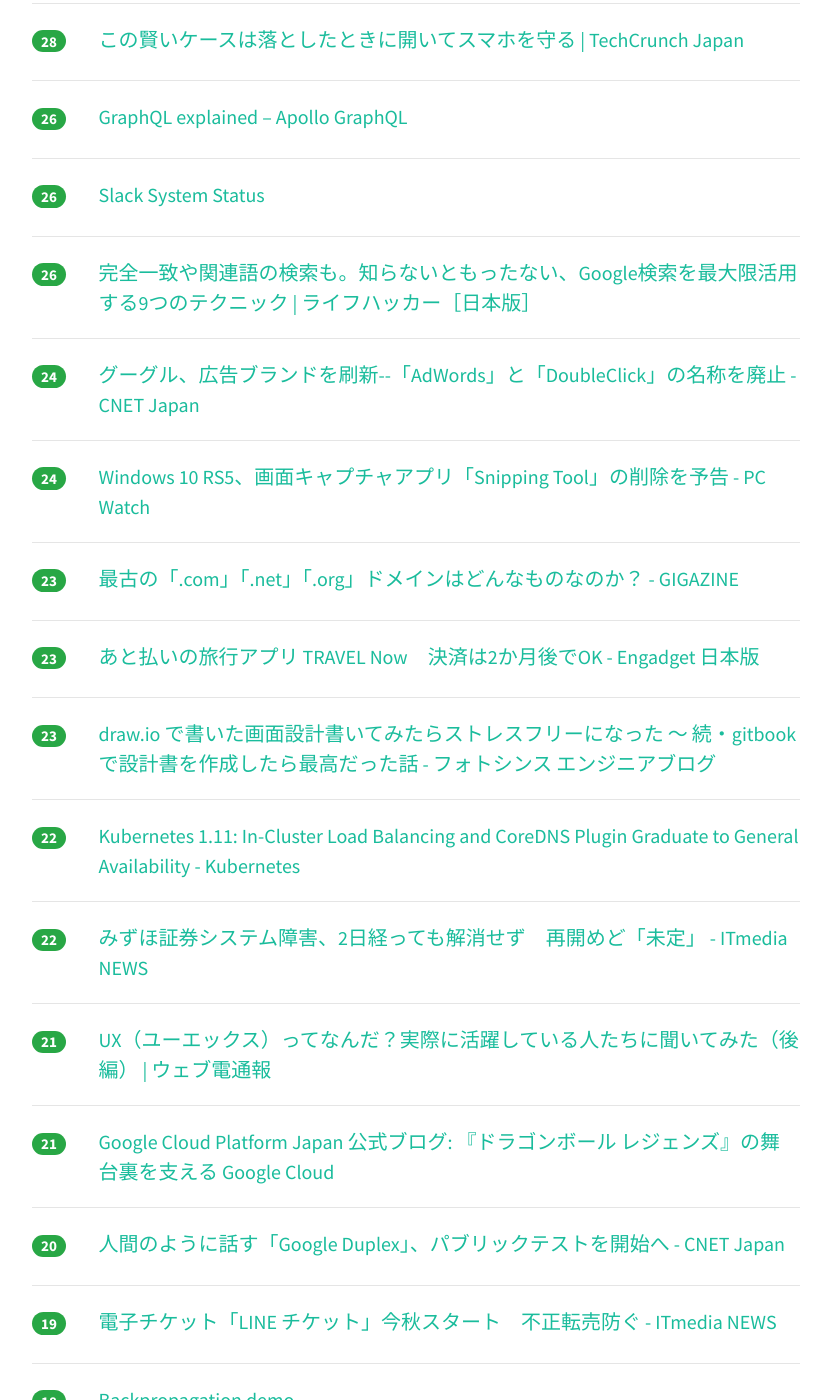
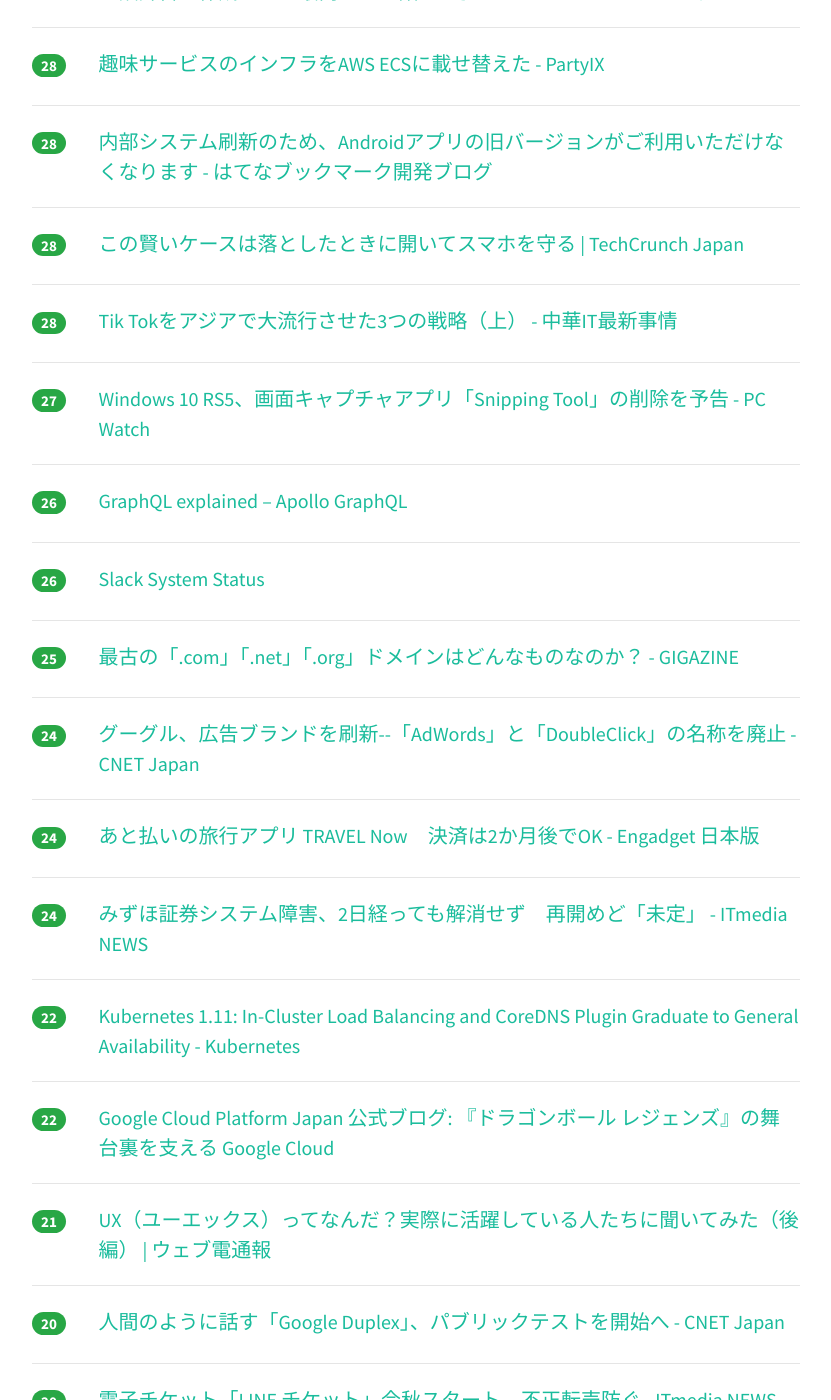
Before and after one commit to yatta47/hatena-matome-site, a Jekyll site: the page built from _posts/2018-06-28-hatena.md, in a window 1280 px wide and 1400 px high, scrolled down 3212 px. Shown: the whole window, without its empty margins (224-1055 px from the left). Built offline with Jekyll 4.4.1, drawn with Linux system fonts in a browser that asks for light colours; nearby versions of some CDN libraries; some of the changed text lies outside the part shown.

Commit message:
Updated 2018-06-28

```diff
--- a/_posts/2018-06-28-hatena.md
+++ b/_posts/2018-06-28-hatena.md
@@ -1,49 +1,54 @@
 ---
 layout: post
 title:  "2018-06-28 はてぶIT"
-date:   2018-06-28 20:02:09
+date:   2018-06-28 21:02:24
 tags: [it-hotentry]
 ---
-70 件のデータあり
+73 件のデータあり
 
 <hr><div class="row">
-<div class="col-1"><span class="badge badge-pill badge-success h2">482</span></div>
+<div class="col-1"><span class="badge badge-pill badge-success h2">511</span></div>
 <div class="col-11"><a href='https://www.watto.nagoya/entry/2018/06/28/003000' target='_blank'>Excelで絶対参照を使って九九の表を作れと言われたら - しいたげられたしいたけ</a></div>
 </div>
 <hr>
 <div class="row">
-<div class="col-1"><span class="badge badge-pill badge-success h2">190</span></div>
+<div class="col-1"><span class="badge badge-pill badge-success h2">212</span></div>
 <div class="col-11"><a href='https://coliss.com/articles/build-websites/operation/css/high-quality-web-icons-boxicons.html' target='_blank'>こいつ動くぞ！商用利用無料、シンプルにデザインされたフォントもSVGも揃ったフリーのアイコン素材 -Box Icons | コリス</a></div>
 </div>
 <hr>
 <div class="row">
-<div class="col-1"><span class="badge badge-pill badge-success h2">183</span></div>
+<div class="col-1"><span class="badge badge-pill badge-success h2">207</span></div>
 <div class="col-11"><a href='https://gfx.hatenablog.com/entry/2018/06/28/100103' target='_blank'>DX: Developer Experience （開発体験）は重要だ - Islands in the byte stream</a></div>
 </div>
 <hr>
 <div class="row">
-<div class="col-1"><span class="badge badge-pill badge-success h2">174</span></div>
+<div class="col-1"><span class="badge badge-pill badge-success h2">179</span></div>
 <div class="col-11"><a href='http://blog.cybozu.io/entry/2018/06/28/080000' target='_blank'>ファイルシステムサイズの拡張時にデータベースアクセスがスローダウンする問題の解決 - Cybozu Inside Out | サイボウズエンジニアのブログ</a></div>
 </div>
 <hr>
 <div class="row">
-<div class="col-1"><span class="badge badge-pill badge-success h2">161</span></div>
+<div class="col-1"><span class="badge badge-pill badge-success h2">176</span></div>
 <div class="col-11"><a href='https://geek-out.jp/column/entry/2018/06/28/110000' target='_blank'>フルタイムのコミッターとして企業に属しながらオープンソースのプログラミング言語を開発するということ - GeekOut</a></div>
 </div>
 <hr>
 <div class="row">
-<div class="col-1"><span class="badge badge-pill badge-success h2">124</span></div>
+<div class="col-1"><span class="badge badge-pill badge-success h2">129</span></div>
 <div class="col-11"><a href='https://japan.cnet.com/article/35121533/' target='_blank'>「ニコニコ動画」は新体制で本当に変わるのか--栗田代表に独占インタビュー - CNET Japan</a></div>
 </div>
 <hr>
 <div class="row">
-<div class="col-1"><span class="badge badge-pill badge-success h2">106</span></div>
+<div class="col-1"><span class="badge badge-pill badge-success h2">113</span></div>
 <div class="col-11"><a href='https://travel.app/' target='_blank'>TRAVEL Now（トラベルナウ）｜思い立ったら すぐトラベル</a></div>
 </div>
 <hr>
 <div class="row">
 <div class="col-1"><span class="badge badge-pill badge-success h2">104</span></div>
 <div class="col-11"><a href='https://av.watch.impress.co.jp/docs/news/1129733.html' target='_blank'>約1.5万円でLDAC対応の超小型プレーヤー「M0」。Bluetooth送受信やUSB入出力も - AV Watch</a></div>
+</div>
+<hr>
+<div class="row">
+<div class="col-1"><span class="badge badge-pill badge-success h2">98</span></div>
+<div class="col-11"><a href='http://www.itmedia.co.jp/news/articles/1806/28/news082.html' target='_blank'>「ASIMO開発終了」報道　ホンダ「ヒューマノイドロボの開発は続ける」 - ITmedia NEWS</a></div>
 </div>
 <hr>
 <div class="row">
@@ -57,18 +62,18 @@ tags: [it-hotentry]
 </div>
 <hr>
 <div class="row">
-<div class="col-1"><span class="badge badge-pill badge-success h2">86</span></div>
-<div class="col-11"><a href='http://www.itmedia.co.jp/news/articles/1806/28/news082.html' target='_blank'>「ASIMO開発終了」報道　ホンダ「ヒューマノイドロボの開発は続ける」 - ITmedia NEWS</a></div>
-</div>
-<hr>
-<div class="row">
 <div class="col-1"><span class="badge badge-pill badge-success h2">82</span></div>
 <div class="col-11"><a href='https://newsdigest.jp/1957' target='_blank'>【速報】Slack 全世界でシステム障害 | NewsDigest</a></div>
 </div>
 <hr>
 <div class="row">
-<div class="col-1"><span class="badge badge-pill badge-success h2">69</span></div>
+<div class="col-1"><span class="badge badge-pill badge-success h2">70</span></div>
 <div class="col-11"><a href='https://japanese.engadget.com/2018/06/27/asimo/' target='_blank'>ホンダ、ヒト型ロボット「ASIMO」開発終了との報。技術は転けないバイクや介護支援外骨格などに応用へ - Engadget 日本版</a></div>
+</div>
+<hr>
+<div class="row">
+<div class="col-1"><span class="badge badge-pill badge-success h2">65</span></div>
+<div class="col-11"><a href='https://www.fukulow.info/ipadblog-matome/' target='_blank'>【図解】10.5インチiPad Proだけでブログを更新する全過程まとめ。 | DRESS CODE.（ドレスコード） -メンズファッションブログ-</a></div>
 </div>
 <hr>
 <div class="row">
@@ -77,8 +82,13 @@ tags: [it-hotentry]
 </div>
 <hr>
 <div class="row">
-<div class="col-1"><span class="badge badge-pill badge-success h2">62</span></div>
-<div class="col-11"><a href='https://www.fukulow.info/ipadblog-matome/' target='_blank'>【図解】10.5インチiPad Proだけでブログを更新する全過程まとめ。 | DRESS CODE.（ドレスコード） -メンズファッションブログ-</a></div>
+<div class="col-1"><span class="badge badge-pill badge-success h2">64</span></div>
+<div class="col-11"><a href='https://www.makuake.com/project/code-coffee/' target='_blank'>プログラム言語のコーヒー「CODE COFFEE」 | クラウドファンディング - Makuake（マクアケ）</a></div>
+</div>
+<hr>
+<div class="row">
+<div class="col-1"><span class="badge badge-pill badge-success h2">54</span></div>
+<div class="col-11"><a href='https://blog.kibe.la/entry/2018/06/28/114716' target='_blank'>採用やってます！（We're Hiring!） - Kibela Blog</a></div>
 </div>
 <hr>
 <div class="row">
@@ -87,18 +97,13 @@ tags: [it-hotentry]
 </div>
 <hr>
 <div class="row">
-<div class="col-1"><span class="badge badge-pill badge-success h2">47</span></div>
-<div class="col-11"><a href='https://www.makuake.com/project/code-coffee/' target='_blank'>プログラム言語のコーヒー「CODE COFFEE」 | クラウドファンディング - Makuake（マクアケ）</a></div>
+<div class="col-1"><span class="badge badge-pill badge-success h2">44</span></div>
+<div class="col-11"><a href='https://qiita.com/Yatima/items/cb1962fb09f827957981' target='_blank'>「Firebaseの脆弱性で1億件超漏洩」の真相とは？ #Firebase #FJUG</a></div>
 </div>
 <hr>
 <div class="row">
-<div class="col-1"><span class="badge badge-pill badge-success h2">45</span></div>
-<div class="col-11"><a href='https://blog.kibe.la/entry/2018/06/28/114716' target='_blank'>採用やってます！（We're Hiring!） - Kibela Blog</a></div>
-</div>
-<hr>
-<div class="row">
-<div class="col-1"><span class="badge badge-pill badge-success h2">43</span></div>
-<div class="col-11"><a href='https://qiita.com/Yatima/items/cb1962fb09f827957981' target='_blank'>「Firebaseの脆弱性で1億件超漏洩」の真相とは？ #Firebase #FJUG</a></div>
+<div class="col-1"><span class="badge badge-pill badge-success h2">37</span></div>
+<div class="col-11"><a href='http://iga-ninja.hatenablog.com/entry/2018/06/28/091412' target='_blank'>2018年なぜ私達はコンテナ/Dockerを使うのか - 続 カッコの付け方</a></div>
 </div>
 <hr>
 <div class="row">
@@ -107,18 +112,18 @@ tags: [it-hotentry]
 </div>
 <hr>
 <div class="row">
-<div class="col-1"><span class="badge badge-pill badge-success h2">34</span></div>
-<div class="col-11"><a href='http://nlab.itmedia.co.jp/nl/articles/1806/27/news131.html' target='_blank'>麻雀の点数計算を自動でしてくれるアプリ「麻雀カメラ」登場　アガった手牌にスマホをかざすだけ - ねとらぼ</a></div>
+<div class="col-1"><span class="badge badge-pill badge-success h2">35</span></div>
+<div class="col-11"><a href='https://logmi.jp/297069' target='_blank'>“人の時間を奪わないコミュニケーション”を目指すべき　情報過多時代のビジネスをアップデートする方法 - ログミー</a></div>
+</div>
+<hr>
+<div class="row">
+<div class="col-1"><span class="badge badge-pill badge-success h2">35</span></div>
+<div class="col-11"><a href='https://qiita.com/tailix/items/fe3804e7a58978741d56' target='_blank'>Docker + Node.js のデバッグ Visual Studio Code編</a></div>
 </div>
 <hr>
 <div class="row">
 <div class="col-1"><span class="badge badge-pill badge-success h2">34</span></div>
-<div class="col-11"><a href='https://logmi.jp/297069' target='_blank'>“人の時間を奪わないコミュニケーション”を目指すべき　情報過多時代のビジネスをアップデートする方法 - ログミー</a></div>
-</div>
-<hr>
-<div class="row">
-<div class="col-1"><span class="badge badge-pill badge-success h2">33</span></div>
-<div class="col-11"><a href='https://qiita.com/tailix/items/fe3804e7a58978741d56' target='_blank'>Docker + Node.js のデバッグ Visual Studio Code編</a></div>
+<div class="col-11"><a href='http://nlab.itmedia.co.jp/nl/articles/1806/27/news131.html' target='_blank'>麻雀の点数計算を自動でしてくれるアプリ「麻雀カメラ」登場　アガった手牌にスマホをかざすだけ - ねとらぼ</a></div>
 </div>
 <hr>
 <div class="row">
@@ -137,13 +142,18 @@ tags: [it-hotentry]
 </div>
 <hr>
 <div class="row">
+<div class="col-1"><span class="badge badge-pill badge-success h2">31</span></div>
+<div class="col-11"><a href='https://www.lifehacker.jp/2018/06/the-tiny-essential-google-tricks-for-way-better-search.html' target='_blank'>完全一致や関連語の検索も。知らないともったない、Google検索を最大限活用する9つのテクニック | ライフハッカー［日本版］</a></div>
+</div>
+<hr>
+<div class="row">
 <div class="col-1"><span class="badge badge-pill badge-success h2">30</span></div>
 <div class="col-11"><a href='https://tech.starttoday-tech.com/entry/openapi2ruby' target='_blank'>OpenAPIのschema定義からRubyのクラスを生成するgem「openapi2ruby」をつくりました - Start Today Technologies TECH BLOG</a></div>
 </div>
 <hr>
 <div class="row">
 <div class="col-1"><span class="badge badge-pill badge-success h2">30</span></div>
-<div class="col-11"><a href='http://iga-ninja.hatenablog.com/entry/2018/06/28/091412' target='_blank'>2018年なぜ私達はコンテナ/Dockerを使うのか - 続 カッコの付け方</a></div>
+<div class="col-11"><a href='http://akerun.hateblo.jp/entry/2018/06/28/144947' target='_blank'>draw.io で書いた画面設計書いてみたらストレスフリーになった 〜 続・gitbookで設計書を作成したら最高だった話 - フォトシンス エンジニアブログ</a></div>
 </div>
 <hr>
 <div class="row">
@@ -162,6 +172,16 @@ tags: [it-hotentry]
 </div>
 <hr>
 <div class="row">
+<div class="col-1"><span class="badge badge-pill badge-success h2">28</span></div>
+<div class="col-11"><a href='http://tamakino.hatenablog.com/entry/2018/06/28/080000' target='_blank'>Tik Tokをアジアで大流行させた3つの戦略（上） - 中華IT最新事情</a></div>
+</div>
+<hr>
+<div class="row">
+<div class="col-1"><span class="badge badge-pill badge-success h2">27</span></div>
+<div class="col-11"><a href='https://pc.watch.impress.co.jp/docs/news/1130121.html' target='_blank'>Windows 10 RS5、画面キャプチャアプリ「Snipping Tool」の削除を予告 - PC Watch</a></div>
+</div>
+<hr>
+<div class="row">
 <div class="col-1"><span class="badge badge-pill badge-success h2">26</span></div>
 <div class="col-11"><a href='https://dev-blog.apollodata.com/graphql-explained-5844742f195e' target='_blank'>GraphQL explained – Apollo GraphQL</a></div>
 </div>
@@ -172,8 +192,8 @@ tags: [it-hotentry]
 </div>
 <hr>
 <div class="row">
-<div class="col-1"><span class="badge badge-pill badge-success h2">26</span></div>
-<div class="col-11"><a href='https://www.lifehacker.jp/2018/06/the-tiny-essential-google-tricks-for-way-better-search.html' target='_blank'>完全一致や関連語の検索も。知らないともったない、Google検索を最大限活用する9つのテクニック | ライフハッカー［日本版］</a></div>
+<div class="col-1"><span class="badge badge-pill badge-success h2">25</span></div>
+<div class="col-11"><a href='https://gigazine.net/news/20180628-oldest-domain/' target='_blank'>最古の「.com」「.net」「.org」ドメインはどんなものなのか？ - GIGAZINE</a></div>
 </div>
 <hr>
 <div class="row">
@@ -183,22 +203,12 @@ tags: [it-hotentry]
 <hr>
 <div class="row">
 <div class="col-1"><span class="badge badge-pill badge-success h2">24</span></div>
-<div class="col-11"><a href='https://pc.watch.impress.co.jp/docs/news/1130121.html' target='_blank'>Windows 10 RS5、画面キャプチャアプリ「Snipping Tool」の削除を予告 - PC Watch</a></div>
-</div>
-<hr>
-<div class="row">
-<div class="col-1"><span class="badge badge-pill badge-success h2">23</span></div>
-<div class="col-11"><a href='https://gigazine.net/news/20180628-oldest-domain/' target='_blank'>最古の「.com」「.net」「.org」ドメインはどんなものなのか？ - GIGAZINE</a></div>
-</div>
-<hr>
-<div class="row">
-<div class="col-1"><span class="badge badge-pill badge-success h2">23</span></div>
 <div class="col-11"><a href='https://japanese.engadget.com/2018/06/27/travel-now-2-ok/' target='_blank'>あと払いの旅行アプリ TRAVEL Now　決済は2か月後でOK - Engadget 日本版</a></div>
 </div>
 <hr>
 <div class="row">
-<div class="col-1"><span class="badge badge-pill badge-success h2">23</span></div>
-<div class="col-11"><a href='http://akerun.hateblo.jp/entry/2018/06/28/144947' target='_blank'>draw.io で書いた画面設計書いてみたらストレスフリーになった 〜 続・gitbookで設計書を作成したら最高だった話 - フォトシンス エンジニアブログ</a></div>
+<div class="col-1"><span class="badge badge-pill badge-success h2">24</span></div>
+<div class="col-11"><a href='http://www.itmedia.co.jp/news/articles/1806/28/news079.html' target='_blank'>みずほ証券システム障害、2日経っても解消せず　再開めど「未定」 - ITmedia NEWS</a></div>
 </div>
 <hr>
 <div class="row">
@@ -208,7 +218,7 @@ tags: [it-hotentry]
 <hr>
 <div class="row">
 <div class="col-1"><span class="badge badge-pill badge-success h2">22</span></div>
-<div class="col-11"><a href='http://www.itmedia.co.jp/news/articles/1806/28/news079.html' target='_blank'>みずほ証券システム障害、2日経っても解消せず　再開めど「未定」 - ITmedia NEWS</a></div>
+<div class="col-11"><a href='https://cloudplatform-jp.googleblog.com/2018/06/Behind-the-scenes-with-the-Dragon-Ball-Legends-GCP-backend.html' target='_blank'>Google Cloud Platform Japan 公式ブログ: 『ドラゴンボール レジェンズ』の舞台裏を支える Google Cloud</a></div>
 </div>
 <hr>
 <div class="row">
@@ -217,17 +227,12 @@ tags: [it-hotentry]
 </div>
 <hr>
 <div class="row">
-<div class="col-1"><span class="badge badge-pill badge-success h2">21</span></div>
-<div class="col-11"><a href='https://cloudplatform-jp.googleblog.com/2018/06/Behind-the-scenes-with-the-Dragon-Ball-Legends-GCP-backend.html' target='_blank'>Google Cloud Platform Japan 公式ブログ: 『ドラゴンボール レジェンズ』の舞台裏を支える Google Cloud</a></div>
-</div>
-<hr>
-<div class="row">
 <div class="col-1"><span class="badge badge-pill badge-success h2">20</span></div>
 <div class="col-11"><a href='https://japan.cnet.com/article/35121577/' target='_blank'>人間のように話す「Google Duplex」、パブリックテストを開始へ - CNET Japan</a></div>
 </div>
 <hr>
 <div class="row">
-<div class="col-1"><span class="badge badge-pill badge-success h2">19</span></div>
+<div class="col-1"><span class="badge badge-pill badge-success h2">20</span></div>
 <div class="col-11"><a href='http://www.itmedia.co.jp/news/articles/1806/28/news107.html' target='_blank'>電子チケット「LINE チケット」今秋スタート　不正転売防ぐ - ITmedia NEWS</a></div>
 </div>
 <hr>
@@ -239,6 +244,11 @@ tags: [it-hotentry]
 <div class="row">
 <div class="col-1"><span class="badge badge-pill badge-success h2">18</span></div>
 <div class="col-11"><a href='https://gigazine.net/news/20180626-wendelstein-7-x-world-record/' target='_blank'>核融合実験炉「ヴェンデルシュタイン 7-X」が高温・高密度プラズマの世界記録を達成 - GIGAZINE</a></div>
+</div>
+<hr>
+<div class="row">
+<div class="col-1"><span class="badge badge-pill badge-success h2">18</span></div>
+<div class="col-11"><a href='http://www.honda.co.jp/info/20180628.html' target='_blank'>Hondaのロボティクス研究の取り組みについて | Honda</a></div>
 </div>
 <hr>
 <div class="row">
@@ -292,6 +302,11 @@ tags: [it-hotentry]
 </div>
 <hr>
 <div class="row">
+<div class="col-1"><span class="badge badge-pill badge-success h2">13</span></div>
+<div class="col-11"><a href='http://www.itmedia.co.jp/mobile/articles/1806/28/news134.html' target='_blank'>「LINE Pay」がQUICPayに対応、コード決済の手数料を3年間「0％」の施策も - ITmedia Mobile</a></div>
+</div>
+<hr>
+<div class="row">
 <div class="col-1"><span class="badge badge-pill badge-success h2">12</span></div>
 <div class="col-11"><a href='http://kamomako.hatenablog.jp/entry/youkai-watch-world' target='_blank'>妖怪ウォッチワールド・リセマラ確率検証・初心者おすすめ攻略情報まとめ・GPS信号が見つかりません - 【暮らしを豊かに:Smart Life Net】</a></div>
 </div>
@@ -309,6 +324,11 @@ tags: [it-hotentry]
 <div class="row">
 <div class="col-1"><span class="badge badge-pill badge-success h2">9</span></div>
 <div class="col-11"><a href='http://www.itmedia.co.jp/news/articles/1806/28/news074.html' target='_blank'>Google、広告サービスの「AdWords」や「DoubleClick」を改称し再編成 - ITmedia NEWS</a></div>
+</div>
+<hr>
+<div class="row">
+<div class="col-1"><span class="badge badge-pill badge-success h2">9</span></div>
+<div class="col-11"><a href='https://anond.hatelabo.jp/20180628182143' target='_blank'>②食べログのネット予約が腹立つ理由を、飲食店の中の人が述べるよ②</a></div>
 </div>
 <hr>
 <div class="row">
@@ -348,11 +368,6 @@ tags: [it-hotentry]
 <hr>
 <div class="row">
 <div class="col-1"><span class="badge badge-pill badge-success h2">4</span></div>
-<div class="col-11"><a href='http://www.honda.co.jp/info/20180628.html' target='_blank'>Hondaのロボティクス研究の取り組みについて | Honda</a></div>
+<div class="col-11"><a href='https://forest.watch.impress.co.jp/docs/news/1130087.html' target='_blank'>プログラミング言語「HSP」とプロ生ちゃんがコラボ、特別版が公開 ～新作素材を同梱 - 窓の杜</a></div>
 </div>
 <hr>
-<div class="row">
-<div class="col-1"><span class="badge badge-pill badge-success h2">3</span></div>
-<div class="col-11"><a href='http://www.itmedia.co.jp/mobile/articles/1806/28/news134.html' target='_blank'>「LINE Pay」がQUICPayに対応、コード決済の手数料を3年間「0％」の施策も - ITmedia Mobile</a></div>
-</div>
-<hr>
```
